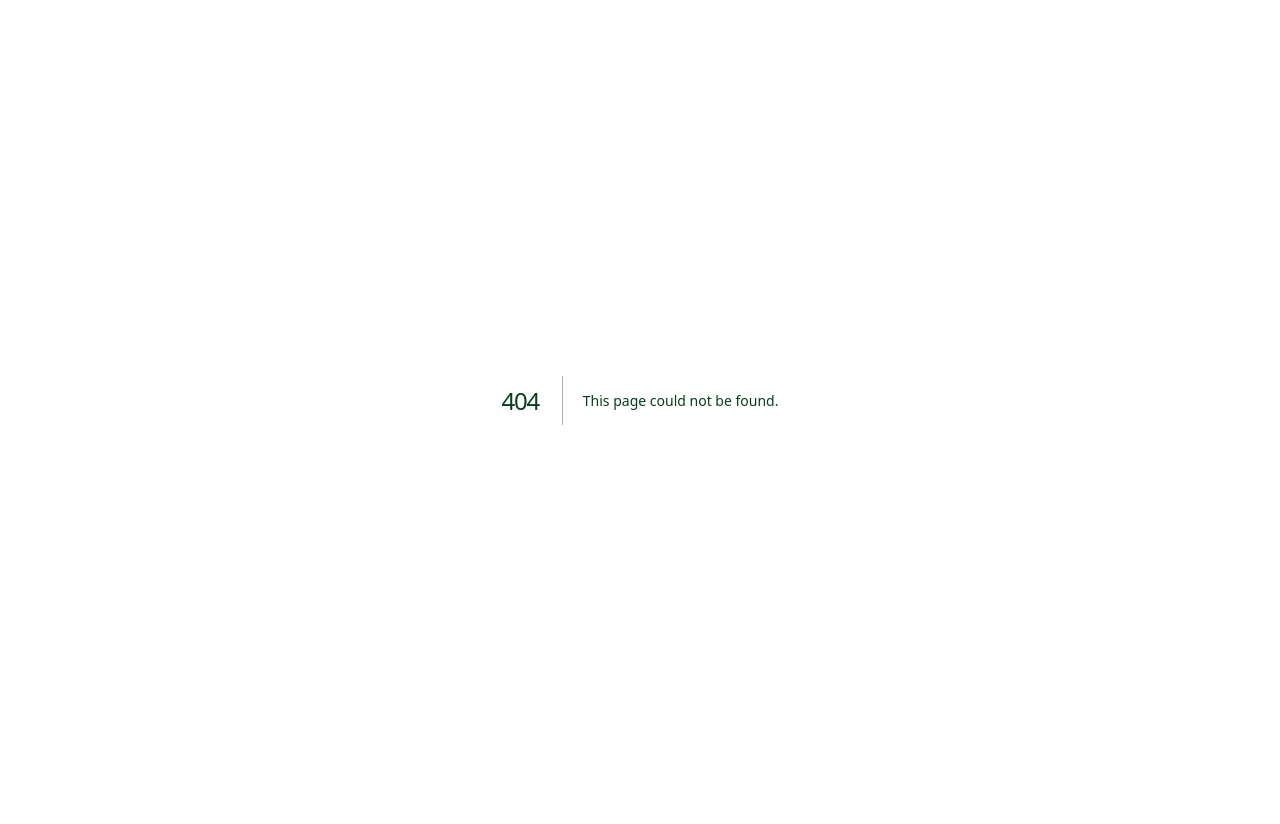
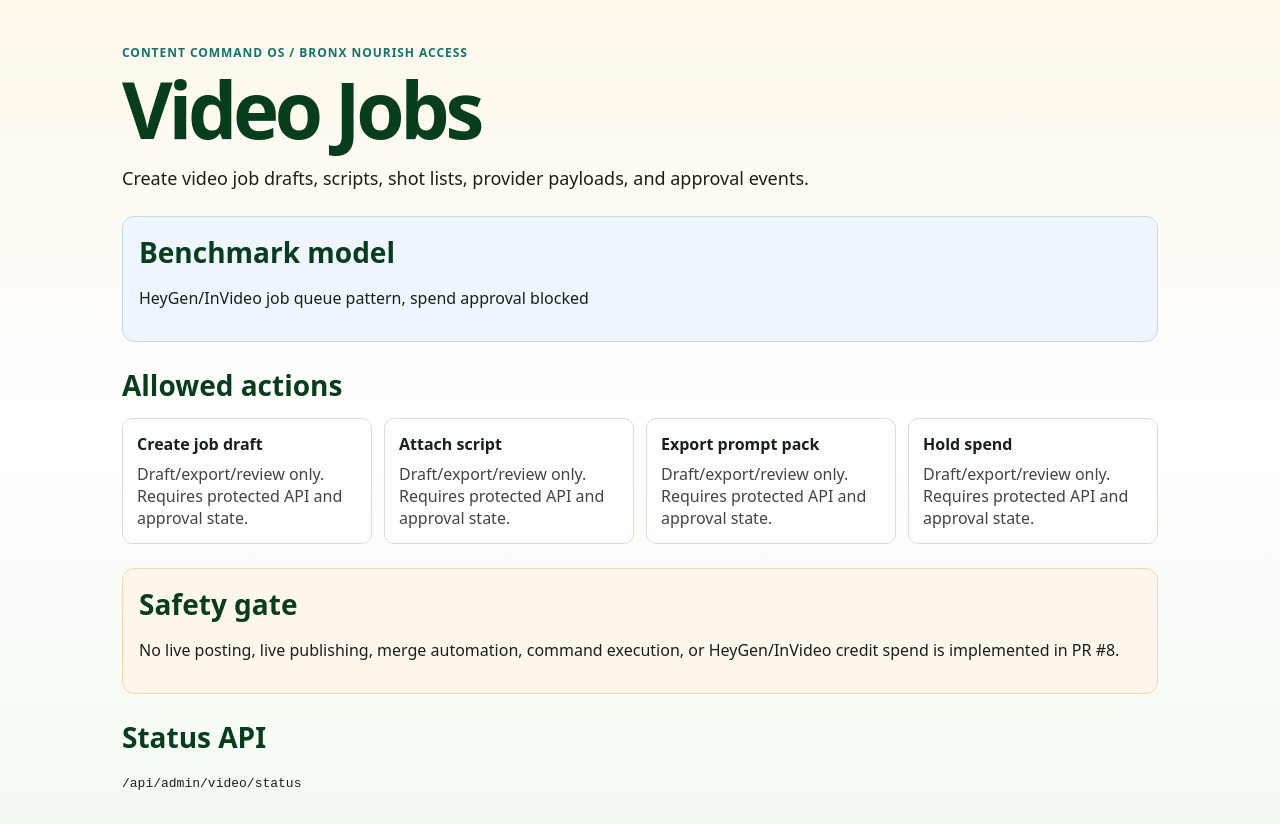
Before and after one commit to XPS-IINTELLIGENCE-SYSTEMS/bronx-nurish-access, a Next.js app: page /admin/video in a window 1280 px wide. Before the commit this address had no page. Before the commit the page ends 800 px from the top, so only its background shows below. Built offline with nearby package versions, Linux system fonts and the light colour scheme.

Commit message:
Add Content Command video page

```diff
--- /dev/null
+++ b/app/admin/video/page.tsx
@@ -0,0 +1,5 @@
+import ContentCommandModulePage from "../content-command-page";
+
+export default function Page() {
+  return <ContentCommandModulePage moduleKey="video" />;
+}
```
